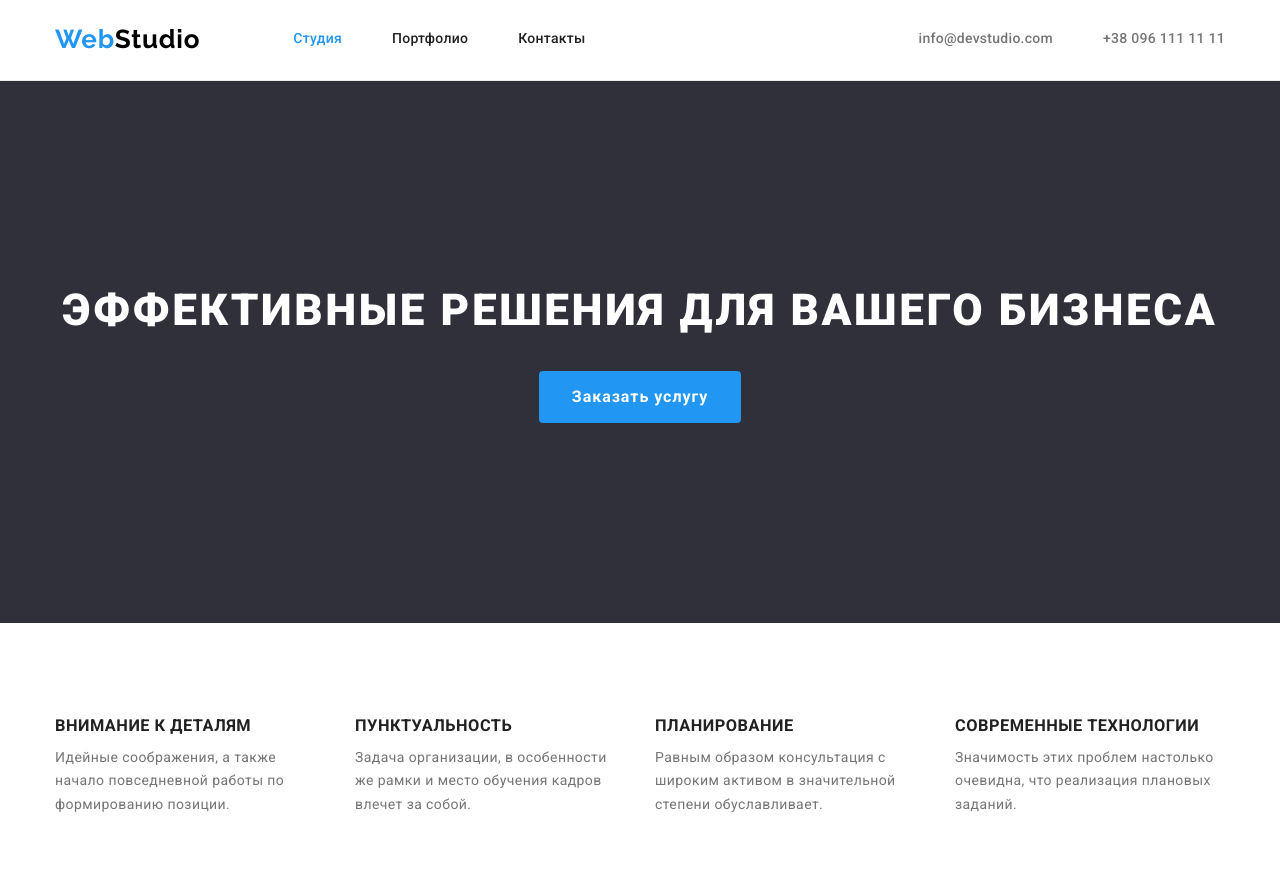
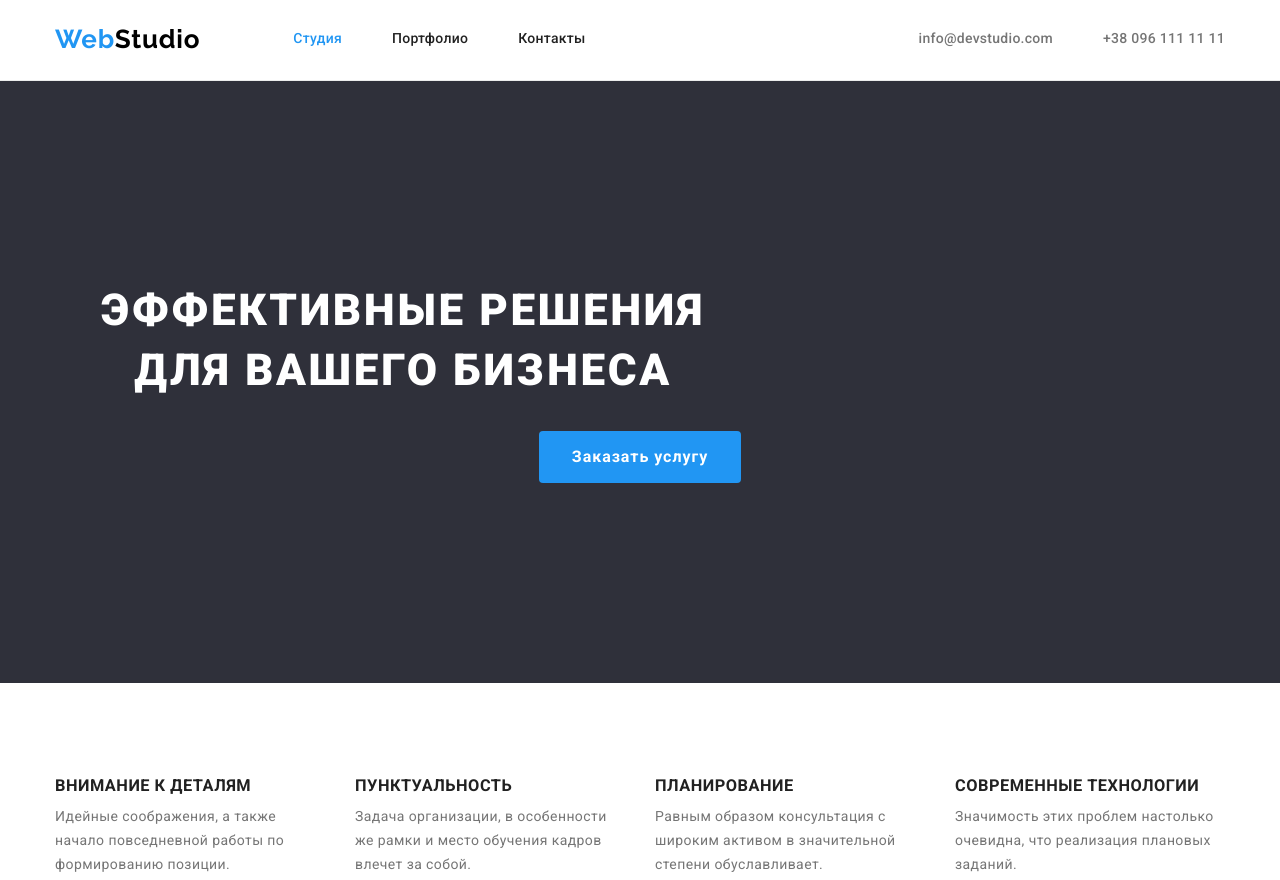
Before and after one commit to Marharyta-Andreeva/goit-markup-hw-03, a plain HTML site: page index.html in a window 1280 px wide. Shown: the top 880 px of the page. Drawn offline with nearby package versions, Linux system fonts and the light colour scheme.

Commit message:
add changes

```diff
--- a/css/styles.css
+++ b/css/styles.css
@@ -139,6 +139,7 @@ img {
     letter-spacing: 0.06em;
     text-transform: uppercase;
     color: var(--hero-color);
+    max-width: 696px;
 }
 
 .hero-btn {
```
